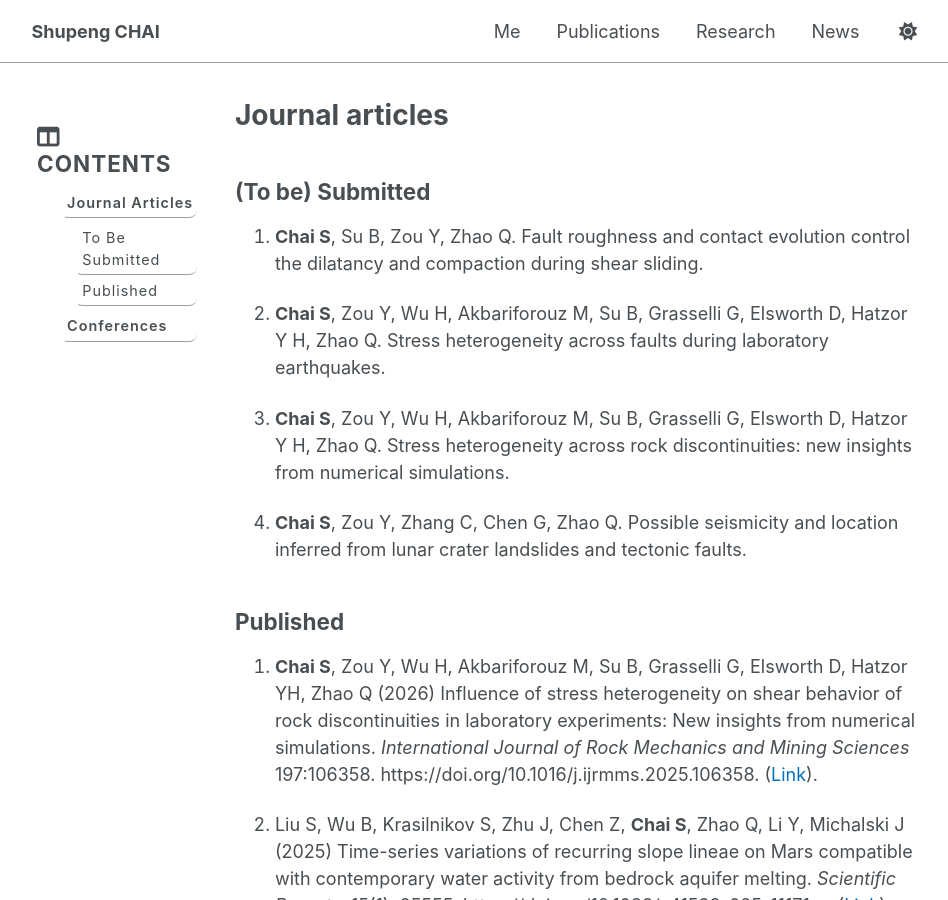
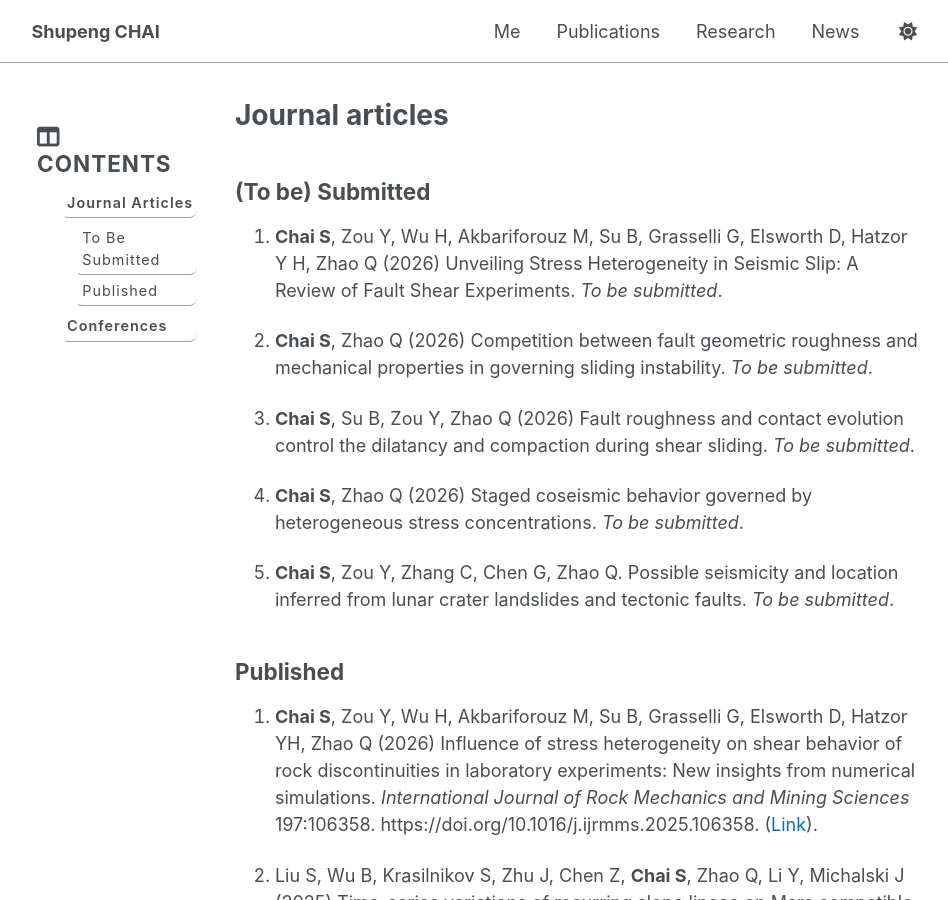
Before and after one commit to spchai/spchai.github.io, a Jekyll site: the page built from _pages/publications.md, in a window 1280 px wide and 900 px high. Shown: the whole window, without its empty margins (164-1112 px from the left). Built offline with Jekyll 4.4.1, drawn with Linux system fonts in a browser that asks for light colours.

Commit message:
Update publications.md

```diff
--- a/_pages/publications.md
+++ b/_pages/publications.md
@@ -15,13 +15,15 @@ redirect_from:
 
 ## (To be) Submitted
 
-1. **Chai S**, Su B, Zou Y, Zhao Q. Fault roughness and contact evolution control the dilatancy and compaction during shear sliding.
+1. **Chai S**, Zou Y, Wu H, Akbariforouz M, Su B, Grasselli G, Elsworth D, Hatzor Y H, Zhao Q (2026) Unveiling Stress Heterogeneity in Seismic Slip: A Review of Fault Shear Experiments. _To be submitted_.
 
-1. **Chai S**, Zou Y, Wu H, Akbariforouz M, Su B, Grasselli G, Elsworth D, Hatzor Y H, Zhao Q. Stress heterogeneity across faults during laboratory earthquakes.
+1. **Chai S**, Zhao Q (2026) Competition between fault geometric roughness and mechanical properties in governing sliding instability. _To be submitted_.
 
-1. **Chai S**, Zou Y, Wu H, Akbariforouz M, Su B, Grasselli G, Elsworth D, Hatzor Y H, Zhao Q. Stress heterogeneity across rock discontinuities: new insights from numerical simulations.
+1. **Chai S**, Su B, Zou Y, Zhao Q (2026) Fault roughness and contact evolution control the dilatancy and compaction during shear sliding. _To be submitted_.
 
-1. **Chai S**, Zou Y, Zhang C, Chen G, Zhao Q. Possible seismicity and location inferred from lunar crater landslides and tectonic faults.
+1. **Chai S**, Zhao Q (2026) Staged coseismic behavior governed by heterogeneous stress concentrations. _To be submitted_.
+
+1. **Chai S**, Zou Y, Zhang C, Chen G, Zhao Q. Possible seismicity and location inferred from lunar crater landslides and tectonic faults. _To be submitted_.
 
 ## Published
 1. **Chai S**, Zou Y, Wu H, Akbariforouz M, Su B, Grasselli G, Elsworth D, Hatzor YH, Zhao Q (2026) Influence of stress heterogeneity on shear behavior of rock discontinuities in laboratory experiments: New insights from numerical simulations. _International Journal of Rock Mechanics and Mining Sciences_ 197:106358. https://doi.org/10.1016/j.ijrmms.2025.106358. ([Link](https://doi.org/10.1016/j.ijrmms.2025.106358)).
```
